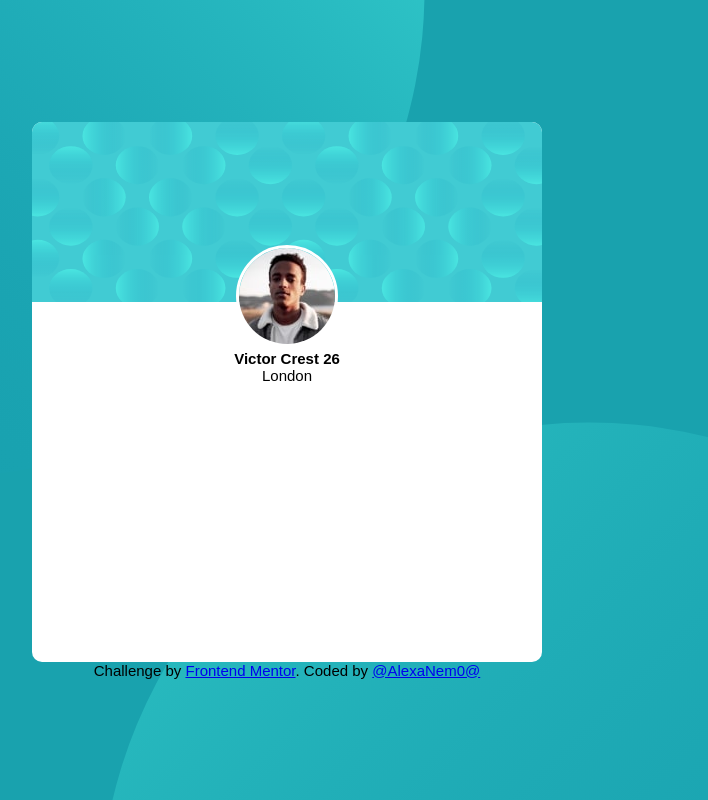
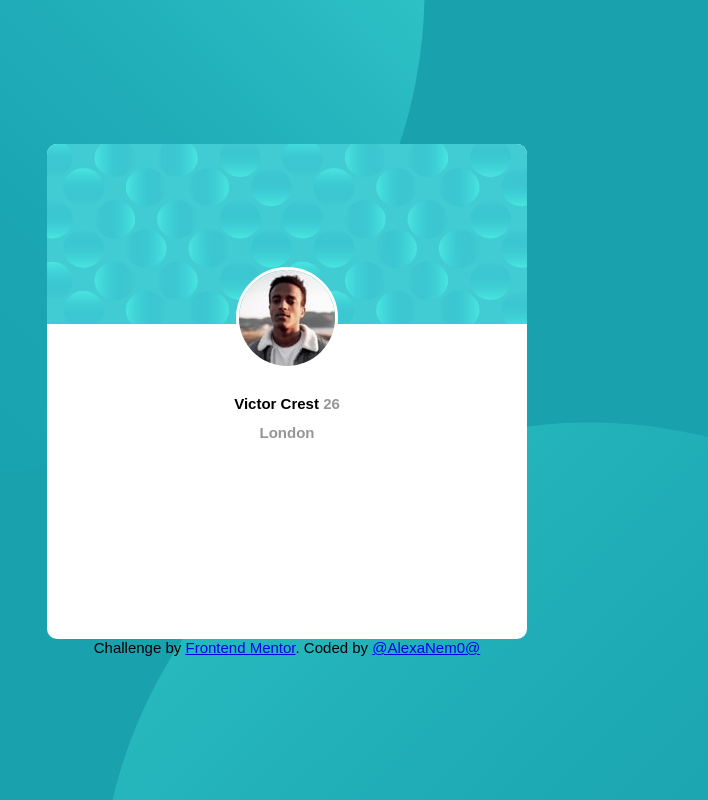
Before and after one commit to AlexaNem0/profile-card-component, a plain HTML site: page index.html in a window 1280 px wide. Shown: the whole page, without its empty margins (353-1061 px from the left). Drawn offline with Linux system fonts and the light colour scheme.

Commit message:
location set

```diff
--- a/index.html
+++ b/index.html
@@ -26,7 +26,7 @@
         </div>
         <div class="name">
           <h2>Victor Crest <span class="age">26</span></h2>
-          <p>London</p>
+          <p class="location">London</p>
         </div>
         <!-- Victor Crest 26 London 80K Followers 803K Likes 1.4K Photos -->
       </div>
--- a/styles.css
+++ b/styles.css
@@ -22,32 +22,27 @@ body {
       no-repeat,
     url(../images/bg-pattern-top.svg) top -500px left -200px no-repeat;
   background-color: hsl(185, 75%, 39%);
-  display: -webkit-box;
-  display: -ms-flexbox;
   display: flex;
-  -webkit-box-orient: vertical;
-  -webkit-box-direction: normal;
+
   flex-direction: column;
-  -ms-flex-direction: column;
-  -webkit-box-pack: center;
-  -ms-flex-pack: center;
+
   justify-content: center;
-  -webkit-box-align: center;
-  -ms-flex-align: center;
+
   align-items: center;
   text-align: center;
 }
 
 .container {
   background-color: #fff;
-  width: 34rem;
-  height: 36rem;
+  width: 32rem;
+  height: 33rem;
   border-radius: 10px;
 }
 
 .img_background {
   width: 100%;
   height: 12rem;
+
   background-size: cover;
   border-radius: 10px 10px 0 0;
 }
@@ -57,3 +52,19 @@ body {
   border: 3.5px solid #fff;
   margin-top: -4rem;
 }
+
+.name {
+  margin-top: 1.5rem;
+  font-size: 1.5rem;
+  font-weight: 700;
+}
+
+.age {
+  color: var(--Dark-gray);
+}
+
+.location {
+  margin-top: 0.8rem;
+
+  color: var(--Dark-gray);
+}
```
